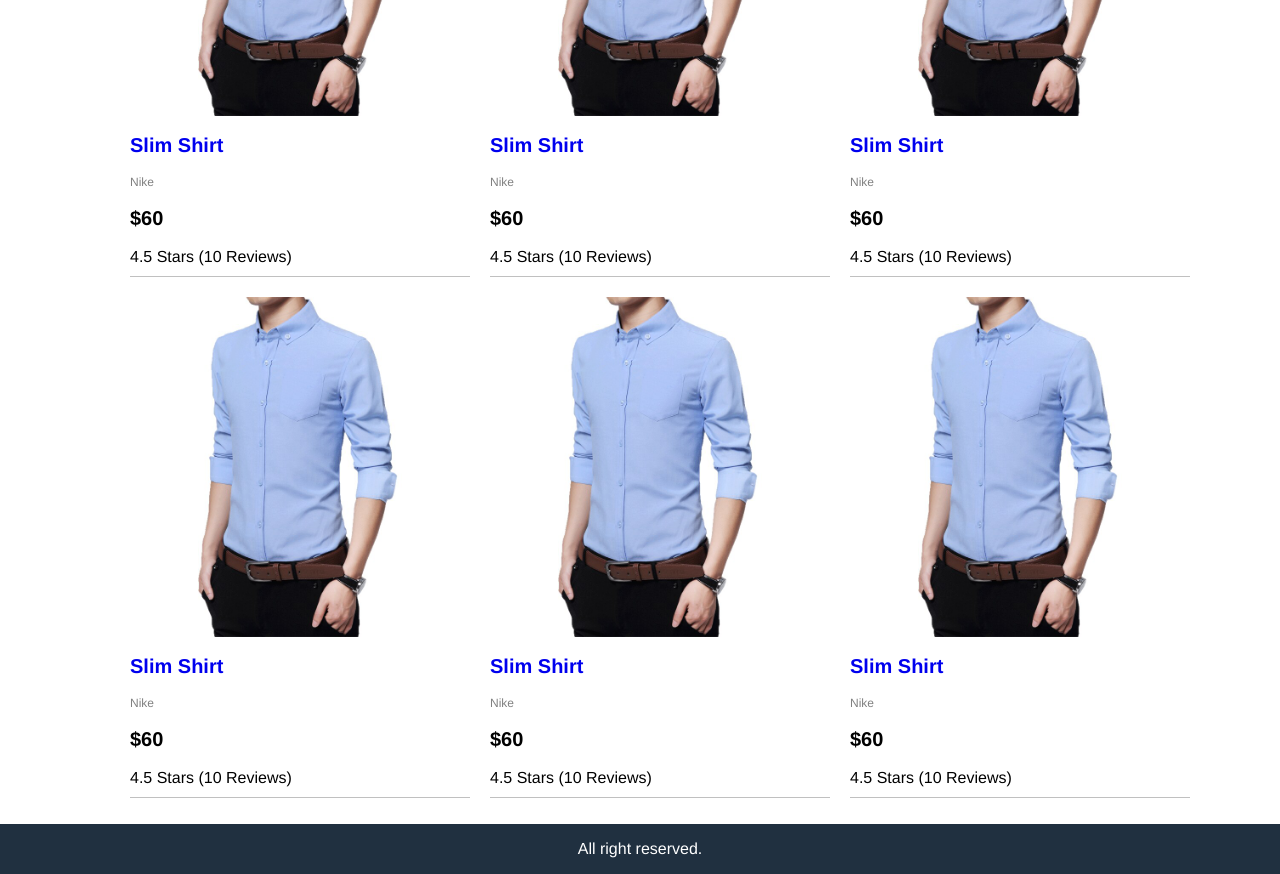
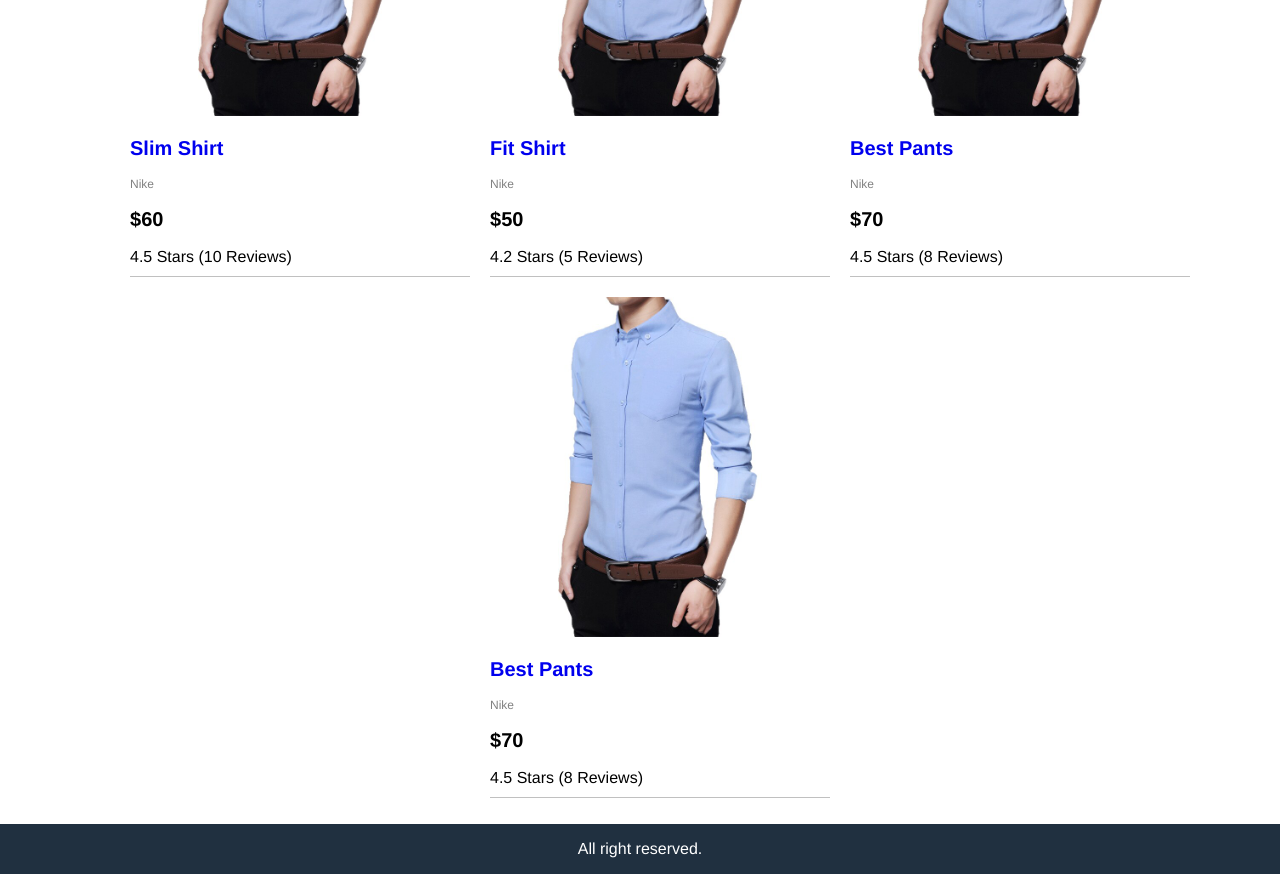
Before and after one commit to greatMonster11/potential-chainsaw, a React (Create React App) app in the folder frontend/: page / in a window 1280 px wide. Shown: the part 300-1174 px from the top of the page. Built offline with nearby package versions, Linux system fonts and the light colour scheme.

Commit message:
feat(UI): render list of product with map function using dump data

```diff
--- a/frontend/src/App.js
+++ b/frontend/src/App.js
@@ -1,5 +1,7 @@
 import React from "react";
 import "./App.css";
+
+import data from "./data";
 
 function App() {
   // Actions with side bar
@@ -9,20 +11,20 @@
     document.querySelector(".sidebar").classList.remove("open");
 
   return (
-    <div class="grid-container">
-      <header class="header">
-        <div class="brand">
+    <div className="grid-container">
+      <header className="header">
+        <div className="brand">
           <button onClick={openMenu}>&#9776;</button>
           <a href="index.html">amazona</a>
         </div>
-        <div class="header-links">
+        <div className="header-links">
           <a href="cart.html">Cart</a>
           <a href="signin.html">Sign In</a>
         </div>
       </header>
-      <aside class="sidebar">
+      <aside className="sidebar">
         <h3>Shopping Categories</h3>
-        <button class="sidebar-close-button" onClick={closeMenu}>
+        <button className="sidebar-close-button" onClick={closeMenu}>
           x
         </button>
         <ul>
@@ -35,79 +37,34 @@
           </li>
         </ul>
       </aside>
-      <main class="main">
-        <div class="content">
-          <ul class="products">
-            <li>
-              <div class="product">
-                <img class="product-image" src="/images/d1.jpg" alt="product" />
-                <div class="product-name">
-                  <a href="product.html">Slim Shirt</a>
+      <main className="main">
+        <div className="content">
+          <ul className="products">
+            {data.products.map(product => (
+              <li>
+                <div className="product">
+                  <a href={"/product/" + product._id}>
+                    <img
+                      className="product-image"
+                      src={product.image}
+                      alt="product"
+                    />
+                  </a>
+                  <div className="product-name">
+                    <a href={"/product/" + product._id}>{product.name}</a>
+                  </div>
+                  <div className="product-brand">{product.brand}</div>
+                  <div className="product-price">${product.price}</div>
+                  <div className="product-rating">
+                    {product.rating} Stars ({product.numReviews} Reviews)
+                  </div>
                 </div>
-                <div class="product-brand">Nike</div>
-                <div class="product-price">$60</div>
-                <div class="product-rating">4.5 Stars (10 Reviews)</div>
-              </div>
-            </li>
-            <li>
-              <div class="product">
-                <img class="product-image" src="/images/d1.jpg" alt="product" />
-                <div class="product-name">
-                  <a href="product.html">Slim Shirt</a>
-                </div>
-                <div class="product-brand">Nike</div>
-                <div class="product-price">$60</div>
-                <div class="product-rating">4.5 Stars (10 Reviews)</div>
-              </div>
-            </li>
-            <li>
-              <div class="product">
-                <img class="product-image" src="/images/d1.jpg" alt="product" />
-                <div class="product-name">
-                  <a href="product.html">Slim Shirt</a>
-                </div>
-                <div class="product-brand">Nike</div>
-                <div class="product-price">$60</div>
-                <div class="product-rating">4.5 Stars (10 Reviews)</div>
-              </div>
-            </li>
-            <li>
-              <div class="product">
-                <img class="product-image" src="/images/d1.jpg" alt="product" />
-                <div class="product-name">
-                  <a href="product.html">Slim Shirt</a>
-                </div>
-                <div class="product-brand">Nike</div>
-                <div class="product-price">$60</div>
-                <div class="product-rating">4.5 Stars (10 Reviews)</div>
-              </div>
-            </li>
-            <li>
-              <div class="product">
-                <img class="product-image" src="/images/d1.jpg" alt="product" />
-                <div class="product-name">
-                  <a href="product.html">Slim Shirt</a>
-                </div>
-                <div class="product-brand">Nike</div>
-                <div class="product-price">$60</div>
-                <div class="product-rating">4.5 Stars (10 Reviews)</div>
-              </div>
-            </li>
-            <li>
-              <div class="product">
-                <img class="product-image" src="/images/d1.jpg" alt="product" />
-                <div class="product-name">
-                  <a href="product.html">Slim Shirt</a>
-                </div>
-                <div class="product-brand">Nike</div>
-                <div class="product-price">$60</div>
-                <div class="product-rating">4.5 Stars (10 Reviews)</div>
-              </div>
-            </li>
+              </li>
+            ))}
           </ul>
         </div>
       </main>
-      <footer class="footer">All right reserved.</footer>
+      <footer className="footer">All right reserved.</footer>
     </div>
   );
 }
--- /dev/null
+++ b/frontend/src/data.js
@@ -0,0 +1,44 @@
+export default {
+  products: [
+    {
+      _id: "1",
+      name: "Slim Shirt",
+      category: "Shirts",
+      image: "/images/d1.jpg",
+      price: 60,
+      brand: " Nike",
+      rating: 4.5,
+      numReviews: 10
+    },
+    {
+      _id: "2",
+      name: "Fit Shirt",
+      category: "Shirts",
+      image: "/images/d1.jpg",
+      price: 50,
+      brand: " Nike",
+      rating: 4.2,
+      numReviews: 5
+    },
+    {
+      _id: "3",
+      name: "Best Pants",
+      category: "Pants",
+      image: "/images/d1.jpg",
+      price: 70,
+      brand: " Nike",
+      rating: 4.5,
+      numReviews: 8
+    },
+    {
+      _id: "4",
+      name: "Best Pants",
+      category: "Pants",
+      image: "/images/d1.jpg",
+      price: 70,
+      brand: " Nike",
+      rating: 4.5,
+      numReviews: 8
+    }
+  ]
+};
```
